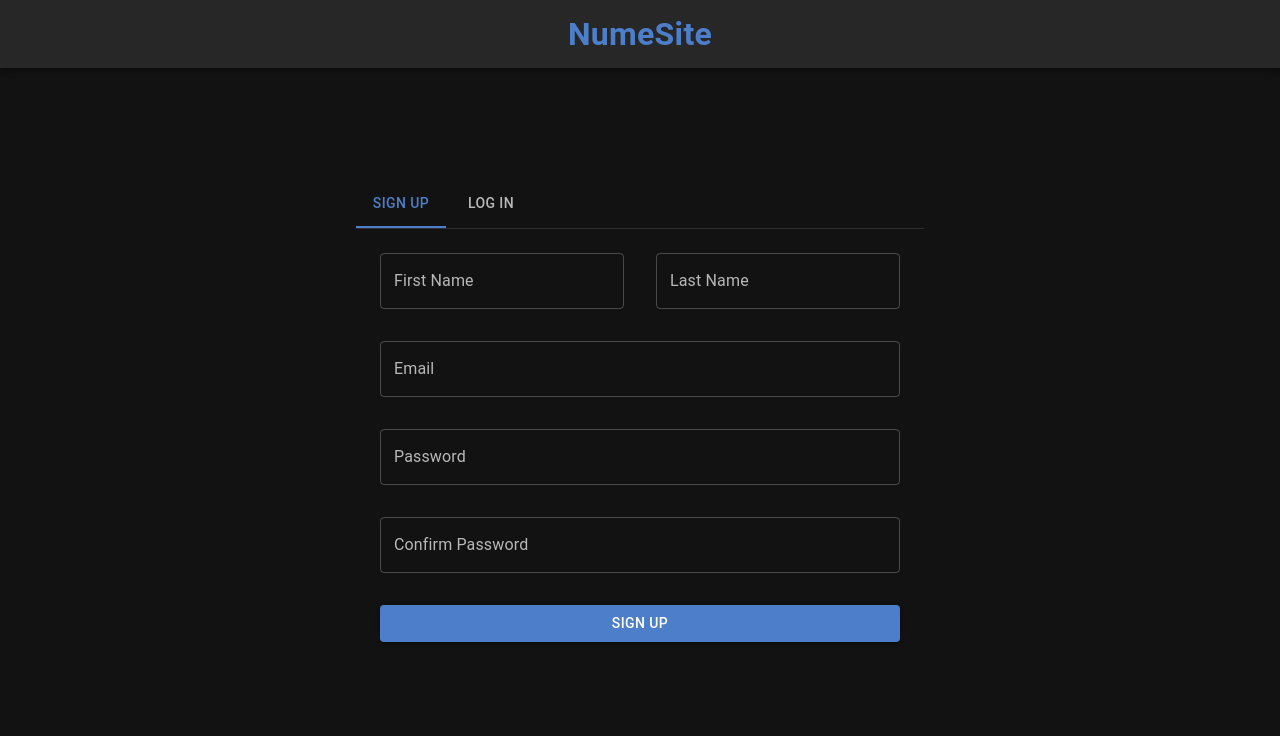
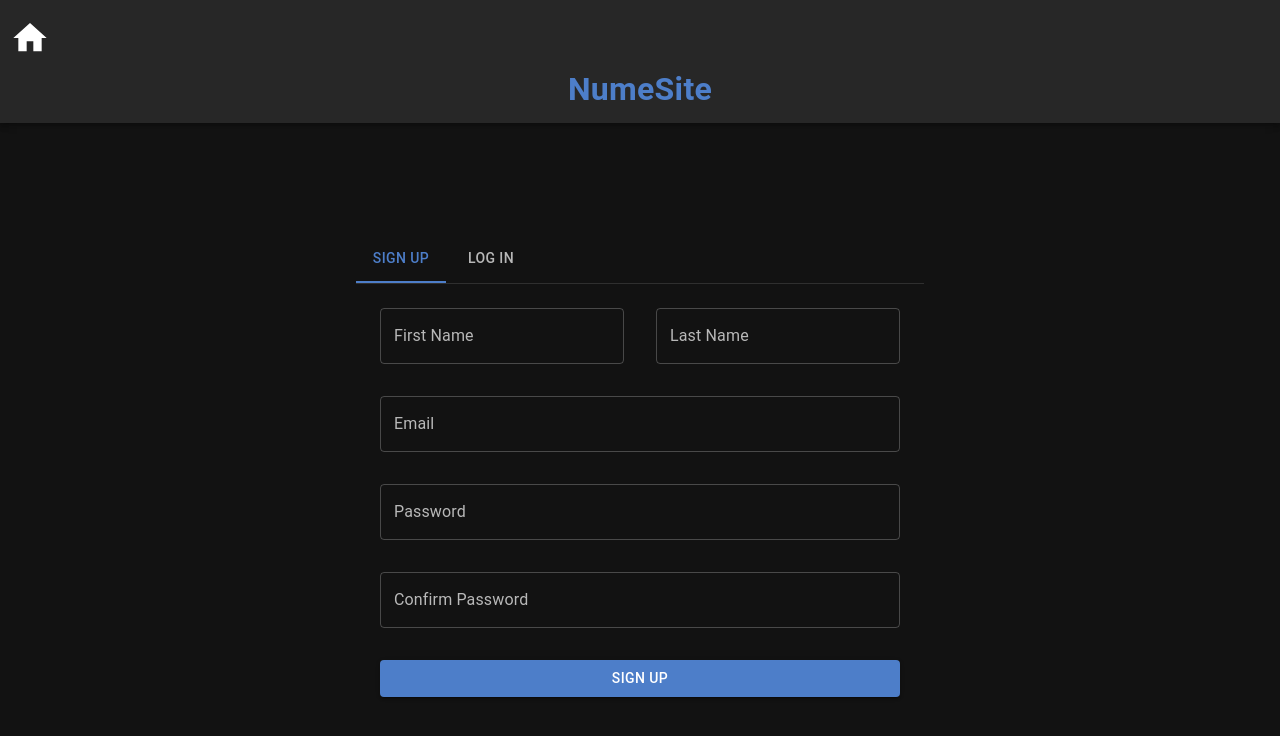
Before and after one commit to mhnn99/airbnb, a React (Create React App) app in the folder client/: page /login in a window 1280 px wide. Shown: the top 736 px of the page. Built offline with nearby package versions, Linux system fonts and the light colour scheme.

Commit message:
logout fix

```diff
--- a/client/src/components/Navbar/Navbar.jsx
+++ b/client/src/components/Navbar/Navbar.jsx
@@ -111,14 +111,16 @@ const Navbar = () => {
               {settings.map((setting) => (
                 <MenuItem key={setting} onClick={handleCloseUserMenu}>
                   {setting === "Logout" ? (
-                    <Typography
-                      textAlign="center"
-                      onClick={() =>
-                        dispatch(setLogout({ user: null, token: null }))
-                      }
-                    >
+                    <Link
+                    component={MyHome}
+                    onClick={() =>
+                      dispatch(setLogout({ user: null, token: null }))
+                    }
+                    color="inherit"
+                    underline="none"
+                  >
                       {setting}
-                    </Typography>
+                    </Link>
                   ) : (
                     <Link
                       component={MyAccount}
--- a/client/src/pages/LoginPage/Login.jsx
+++ b/client/src/pages/LoginPage/Login.jsx
@@ -1,12 +1,36 @@
+import * as React from "react";
+import { Navigate, Link as RouterLink } from "react-router-dom";
+import Link from "@material-ui/core/Link";
 import {Box,Typography,useTheme,useMediaQuery} from '@mui/material'
 import AppBar from '@mui/material/AppBar';
 import Grid from '@mui/material/Grid'
 import Form from '../../components/Form/Form';
+import HomeIcon from "@mui/icons-material/Home";
+
 const Login = () =>{
 const isNonMobileScreens = useMediaQuery('(min-width:1000px)')
-return(
+
+const [anchorElUser, setAnchorElUser] = React.useState(null);
+
+const handleCloseUserMenu = () => {
+    setAnchorElUser(null);
+  };
+
+  const MyHome = React.forwardRef((props, ref) => (
+    <RouterLink ref={ref} to="/" {...props} />
+  ));
+
+  return(
     <Box>
         <AppBar position='static'>
+        <Link
+            component={MyHome}
+            onClick={handleCloseUserMenu}
+            color="inherit"
+            underline="none"
+          >
+            <HomeIcon sx={{ fontSize: 40, mt: 1 }} />
+          </Link>
             <Typography fontWeight='bold' fontSize='32px' color='primary' alignSelf='center'>
                 NumeSite
             </Typography>
```
